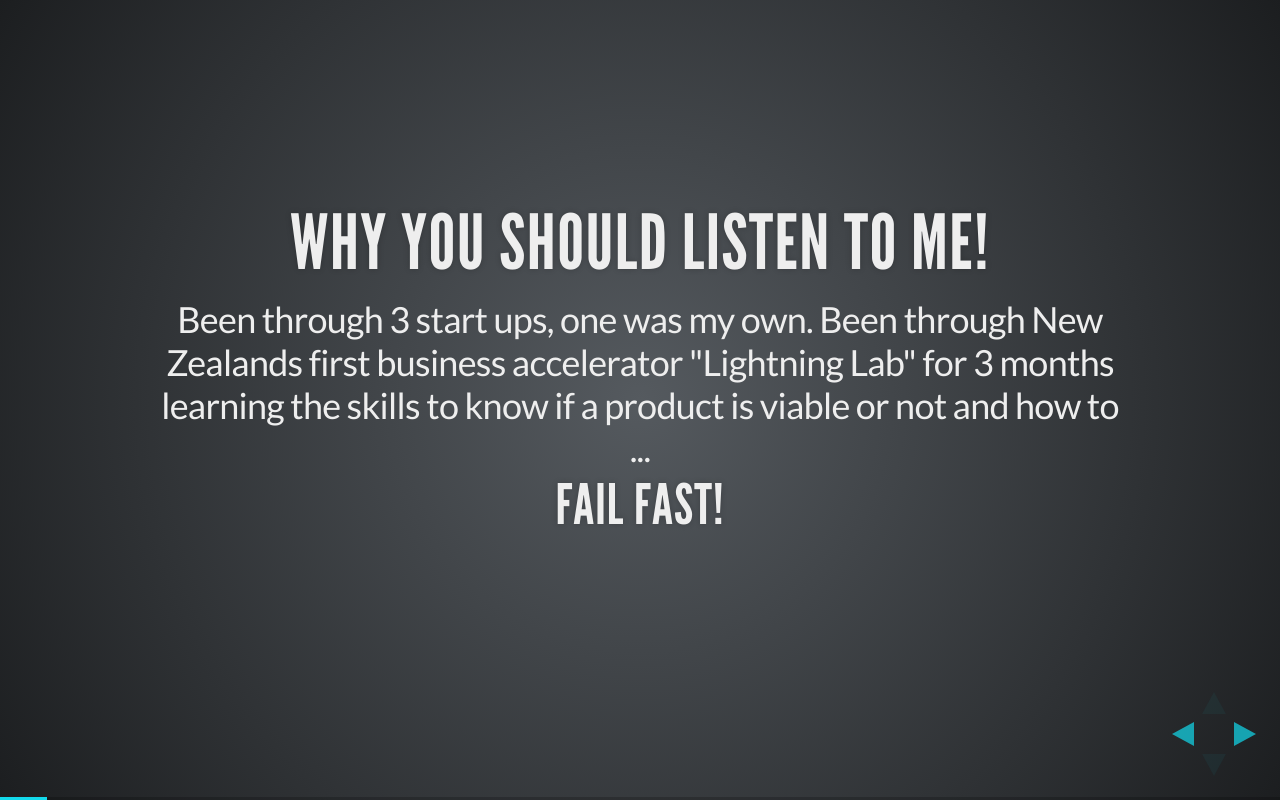
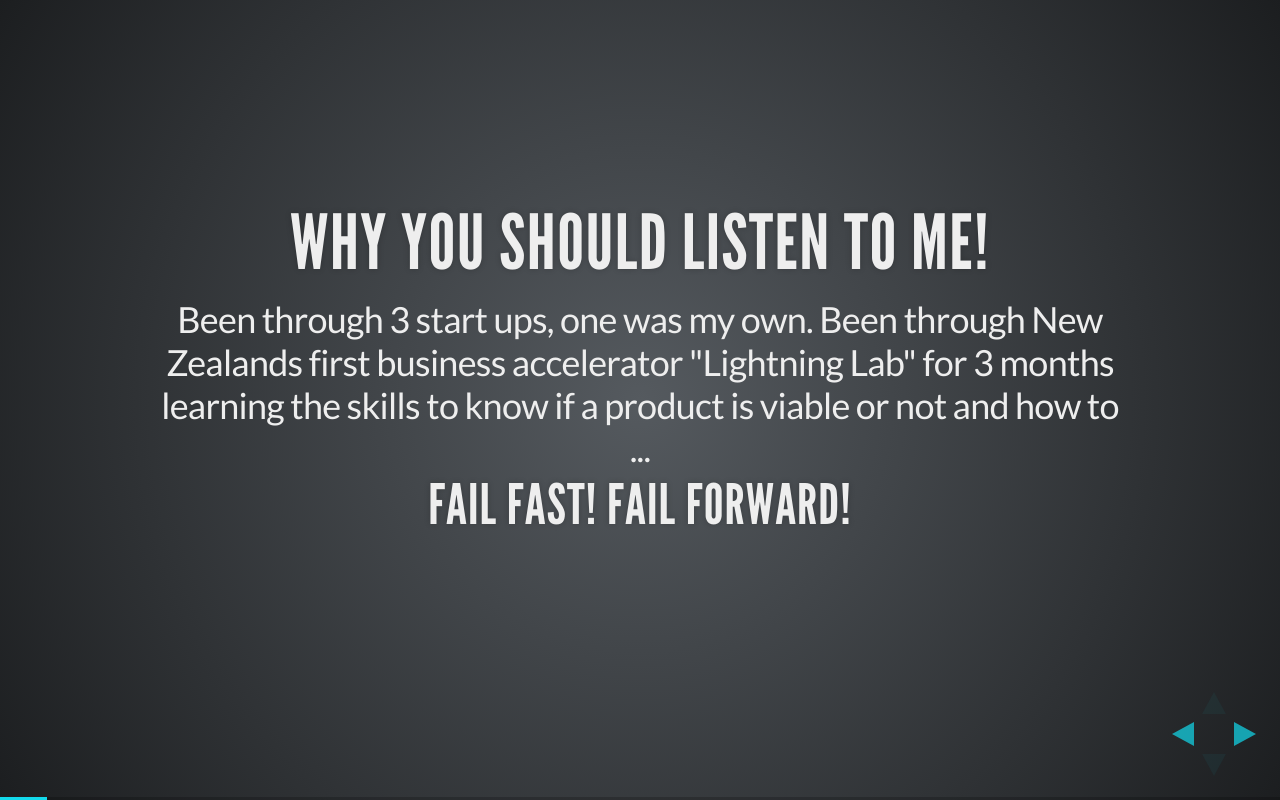
Before and after one commit to mikey0000/product-development-presentation, a website: page index.html in a window 1280 px wide. Both pictures are taken after a click on the element 1251 px from the left and 734 px from the top of the page. Drawn offline with Linux system fonts and the light colour scheme.

Commit message:
fail forward added

```diff
--- a/index.html
+++ b/index.html
@@ -52,7 +52,7 @@
         <section>
           <h2>Why you should listen to me!</h2>
           <P>Been through 3 start ups, one was my own. Been through New Zealands first business accelerator "Lightning Lab" for 3 months learning the skills to know if a product is viable or not and how to ...</P>
-          <h3>Fail Fast!</h3>
+          <h3>Fail Fast! Fail Forward!</h3>
         </section>
 
         <section>
```
